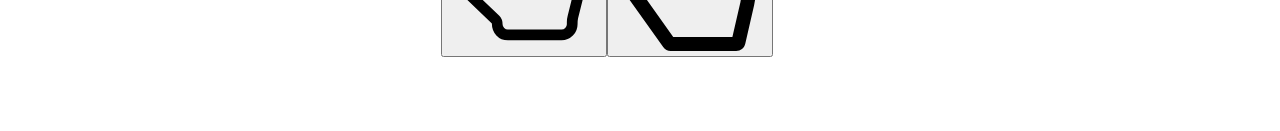
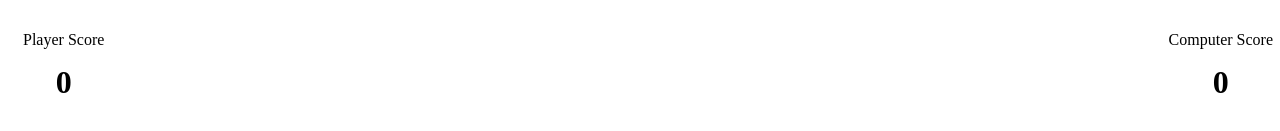
Before and after one commit to scottdiemer/Revised-Rock-Paper-Scissors, a plain HTML site: page index.html in a window 1280 px wide. Shown: the part 431-562 px from the top of the page. Drawn offline with Linux system fonts and the light colour scheme.

Commit message:
setup score boxes and score keeping

```diff
--- a/app.js
+++ b/app.js
@@ -2,6 +2,12 @@
 const selectionOptions = ["Rock", "Paper", "Scissors"];
 let playerScore = 0;
 let computerScore = 0;
+const gameRound = {
+  winner: null,
+  playerSelection: null,
+  computerSelection: computerPlay(),
+  message: null,
+};
 const display = document.querySelector("#display");
 
 // Randomly return either Rock, Paper, or Scissors
@@ -48,6 +54,13 @@ function playRound(playerSelection, computerSelection) {
   }
 }
 
+function updateScore() {
+  const playerScoreDisplay = document.querySelector("#player-score");
+  const computerScoreDisplay = document.querySelector("#computer-score");
+  playerScoreDisplay.textContent = playerScore;
+  computerScoreDisplay.textContent = computerScore;
+}
+
 // Event Listeners
 const selectionButtons = document.querySelectorAll("button");
 selectionButtons.forEach((button) => {
--- a/index.html
+++ b/index.html
@@ -23,7 +23,20 @@
           />
         </button>
       </div>
-      <div id="display"></div>
+      <div id="display">
+        <h3 id="computer-pick"></h3>
+        <p class="commentary"></p>
+        <div class="scores">
+          <div>
+            <p>Player Score</p>
+            <h1 class="player-score">0</h1>
+          </div>
+          <div>
+            <p>Computer Score</p>
+            <h1 class="computer-score">0</h1>
+          </div>
+        </div>
+      </div>
     </div>
     <script src="app.js"></script>
   </body>
--- a/style.css
+++ b/style.css
@@ -2,6 +2,7 @@ html,
 body {
   height: 100%;
   width: 100%;
+  font: arial, sans-serif;
 }
 #container {
   display: flex;
@@ -19,3 +20,20 @@ button img {
   justify-content: center;
   align-items: center;
 }
+
+#display {
+  width: 100%;
+}
+
+.scores {
+  width: 100%;
+  display: flex;
+  flex-direction: row;
+  justify-content: space-between;
+}
+
+.scores p,
+h1 {
+  text-align: center;
+  margin: 15px;
+}
```
